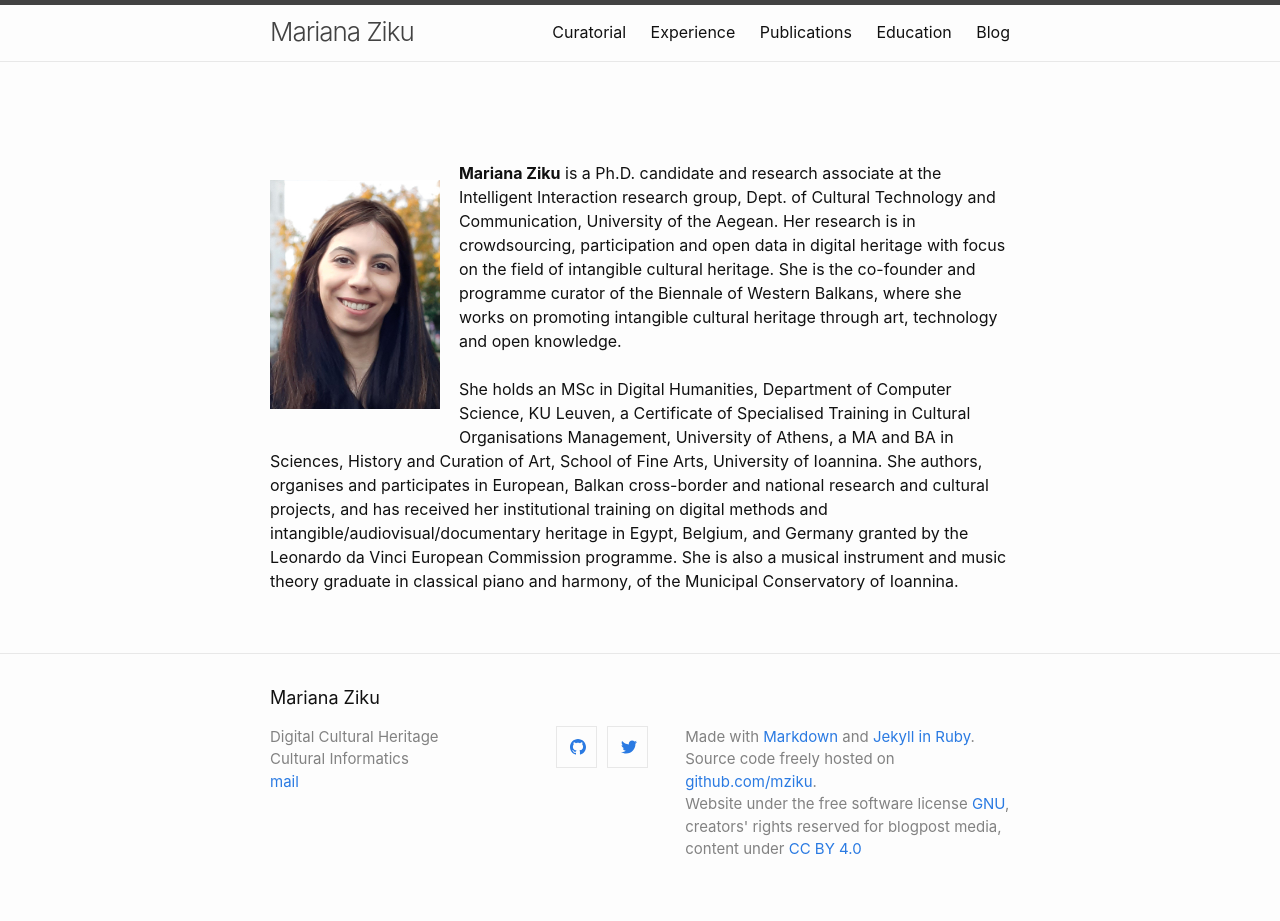
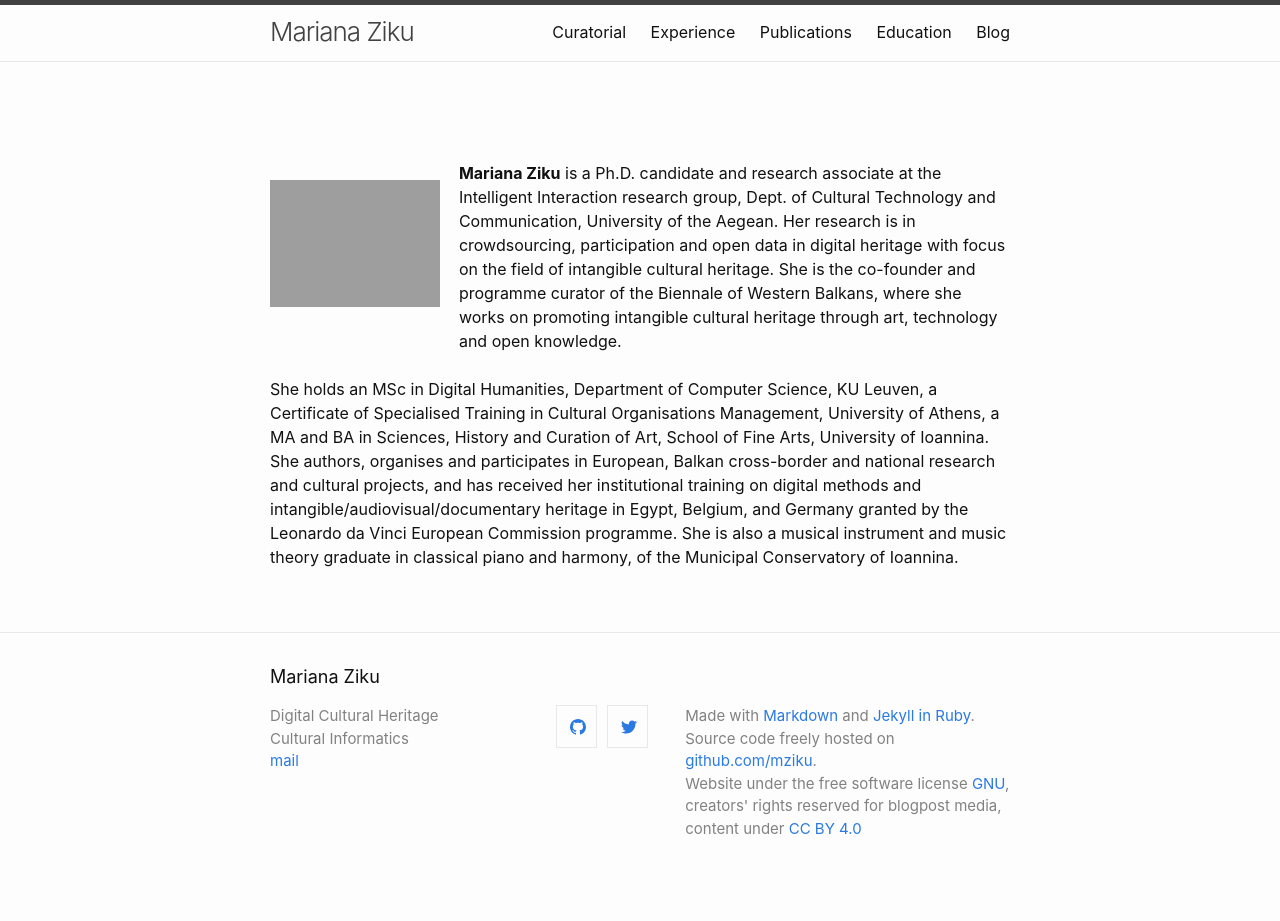
Before and after one commit to mziku/mziku.github.io, a Jekyll site: the page built from index.md, in a window 1280 px wide. Built offline with Jekyll 4.4.1, drawn with Linux system fonts in a browser that asks for light colours; after the commit the page ends 900 px from its top, so only the background shows below that.

Commit message:
Update index.md

```diff
--- a/index.md
+++ b/index.md
@@ -3,7 +3,7 @@ layout: page
 ---
 
 <br>
-<p style="float: left;"><img src="https://mziku.github.io/images/mziku-portrait300x404px.jpg" style="float:left; margin-top:5mm; margin-right:5mm; margin-bottom:5mm; margin-left:5;" alt="mariana-ziku-profile-picture" width="170" height="auto"></p>
+<p style="float: left;"><img src="[https://mziku.github.io/images/mziku-portrait300x404px.jpg]" style="float:left; margin-top:5mm; margin-right:5mm; margin-bottom:5mm; margin-left:5;" alt="mariana-ziku-profile-picture" width="170" height="auto"></p>
 **Mariana Ziku** is a Ph.D. candidate and research associate at the Intelligent Interaction research group, Dept. of Cultural Technology and Communication, University of the Aegean. Her research is in crowdsourcing, participation and open data in digital heritage with focus on the field of intangible cultural heritage. She is the co-founder and programme curator of the Biennale of Western Balkans, where she works on promoting intangible cultural heritage through art, technology and open knowledge.
 <br>
 <br>
```
